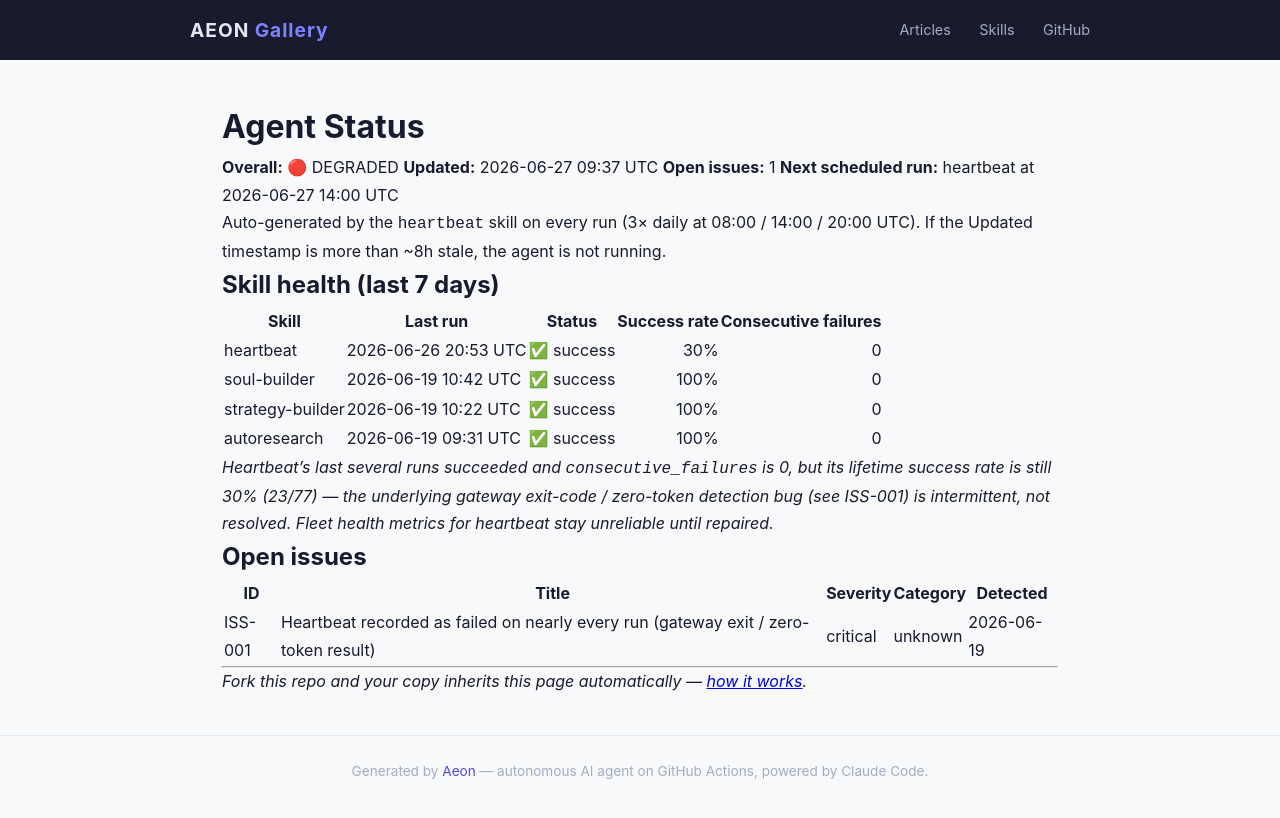
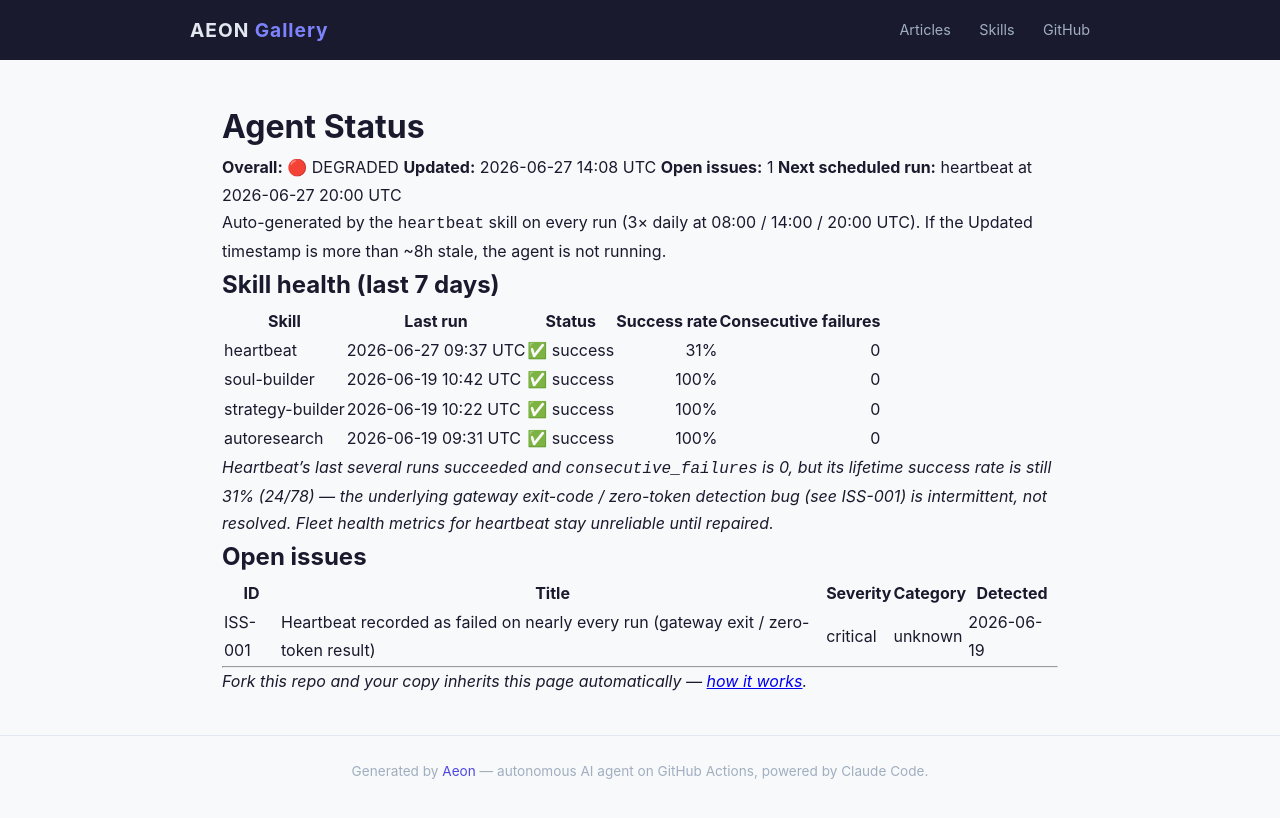
Before and after one commit to RickCrosschain/aeon, a Jekyll site: the page built from docs/status.md, in a window 1280 px wide. Shown: the top 818 px of the page. Built offline with Jekyll 4.4.1, drawn with Linux system fonts in a browser that asks for light colours.

Commit message:
chore(heartbeat): auto-commit 2026-06-27

```diff
--- a/docs/status.md
+++ b/docs/status.md
@@ -7,9 +7,9 @@
 # Agent Status
 
 **Overall:** 🔴 DEGRADED
-**Updated:** 2026-06-27 09:37 UTC
+**Updated:** 2026-06-27 14:08 UTC
 **Open issues:** 1
-**Next scheduled run:** heartbeat at 2026-06-27 14:00 UTC
+**Next scheduled run:** heartbeat at 2026-06-27 20:00 UTC
 
 Auto-generated by the `heartbeat` skill on every run (3× daily at 08:00 / 14:00 / 20:00 UTC). If the Updated timestamp is more than ~8h stale, the agent is not running.
 
@@ -17,12 +17,12 @@
 
 | Skill | Last run | Status | Success rate | Consecutive failures |
 |-------|----------|--------|-------------:|---------------------:|
-| heartbeat | 2026-06-26 20:53 UTC | ✅ success | 30% | 0 |
+| heartbeat | 2026-06-27 09:37 UTC | ✅ success | 31% | 0 |
 | soul-builder | 2026-06-19 10:42 UTC | ✅ success | 100% | 0 |
 | strategy-builder | 2026-06-19 10:22 UTC | ✅ success | 100% | 0 |
 | autoresearch | 2026-06-19 09:31 UTC | ✅ success | 100% | 0 |
 
-_Heartbeat's last several runs succeeded and `consecutive_failures` is 0, but its lifetime success rate is still 30% (23/77) — the underlying gateway exit-code / zero-token detection bug (see ISS-001) is intermittent, not resolved. Fleet health metrics for heartbeat stay unreliable until repaired._
+_Heartbeat's last several runs succeeded and `consecutive_failures` is 0, but its lifetime success rate is still 31% (24/78) — the underlying gateway exit-code / zero-token detection bug (see ISS-001) is intermittent, not resolved. Fleet health metrics for heartbeat stay unreliable until repaired._
 
 ## Open issues
 
--- a/memory/token-usage.csv
+++ b/memory/token-usage.csv
@@ -26,3 +26,4 @@
 2026-06-26,heartbeat,claude-opus-4-8,2098,4839,364066,28248
 2026-06-26,heartbeat,claude-opus-4-8,2100,4988,489220,41425
 2026-06-27,heartbeat,claude-opus-4-8,2098,5054,447103,40414
+2026-06-27,heartbeat,claude-opus-4-8,2098,4825,321041,43725
```
Also changed, not shown: memory/logs/2026-06-27.md (+15 -0 lines), .outputs/heartbeat.md.
